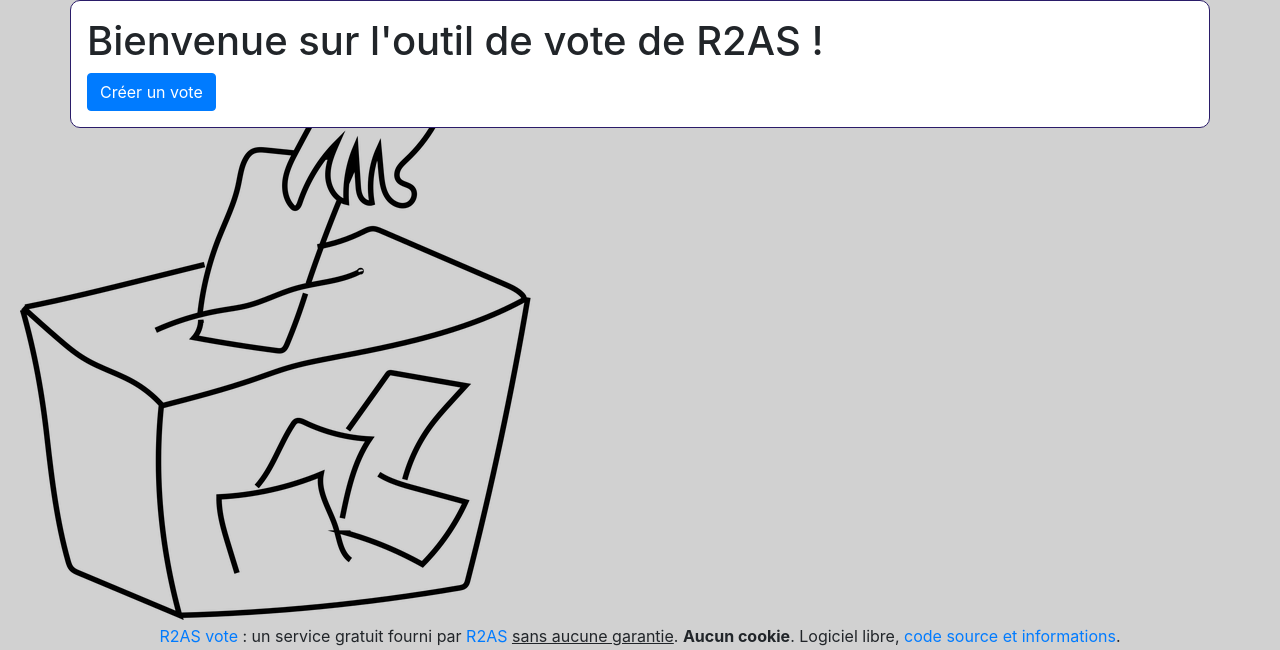
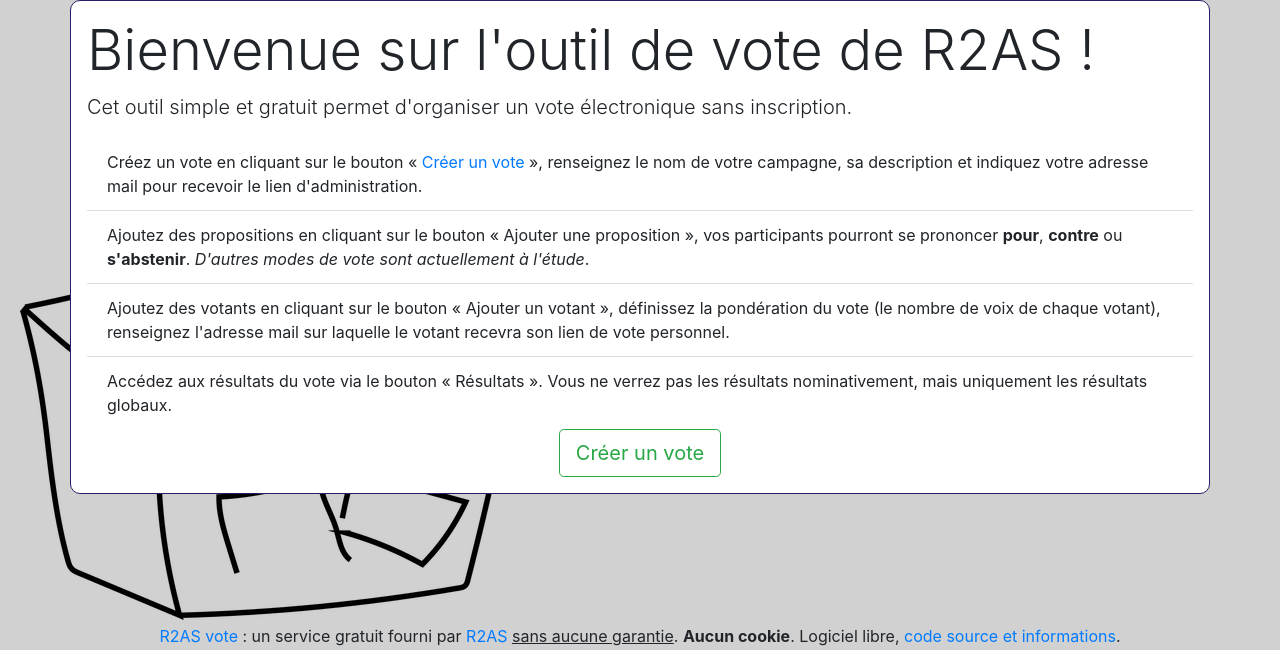
Before and after one commit to MJC-Vaugneray/r2as-vote, a Symfony app: template templates/homepage/index.html.twig in a window 1280 px wide. Shown: the part 150-800 px from the top of the page. Run offline with Twig, Linux system fonts and the light colour scheme; the template is opened without the code that fills it, so the values that code supplies are empty; some libraries are stand-ins or nearby versions.

Commit message:
Add infos on homepage

```diff
--- a/templates/homepage/index.html.twig
+++ b/templates/homepage/index.html.twig
@@ -3,11 +3,16 @@
 {% block title %}Bienvenue sur l'outil de vote de R2AS !{% endblock %}
 
 {% block body %}
-<div class="example-wrapper">
-    <h1>Bienvenue sur l'outil de vote de R2AS !</h1>
-</div>
 
-<a class="btn btn-primary" href="/new-vote" role="button">Créer un vote</a>
+<h1 class="display-4">Bienvenue sur l'outil de vote de R2AS !</h1>
+<p class="lead">Cet outil simple et gratuit permet d'organiser un vote électronique sans inscription.</p>
+<ul class="list-group list-group-flush">
+  <li class="list-group-item">Créez un vote en cliquant sur le bouton « <a href="/new-vote">Créer un vote</a> », renseignez le nom de votre campagne, sa description et indiquez votre adresse mail pour recevoir le lien d'administration.</li>
+  <li class="list-group-item">Ajoutez des propositions en cliquant sur le bouton « Ajouter une proposition », vos participants pourront se prononcer <b>pour</b>, <b>contre</b> ou <b>s'abstenir</b>. <i>D'autres modes de vote sont actuellement à l'étude</i>.</li>
+  <li class="list-group-item">Ajoutez des votants en cliquant sur le bouton « Ajouter un votant », définissez la pondération du vote (le nombre de voix de chaque votant), renseignez l'adresse mail sur laquelle le votant recevra son lien de vote personnel.</li>
+  <li class="list-group-item">Accédez aux résultats du vote via le bouton « Résultats ». Vous ne verrez pas les résultats nominativement, mais uniquement les résultats globaux.</li>
+</ul>
+<center><a class="btn btn-outline-success btn-lg" href="/new-vote" role="button">Créer un vote</a></center>
 
 
 {% endblock %}
```
